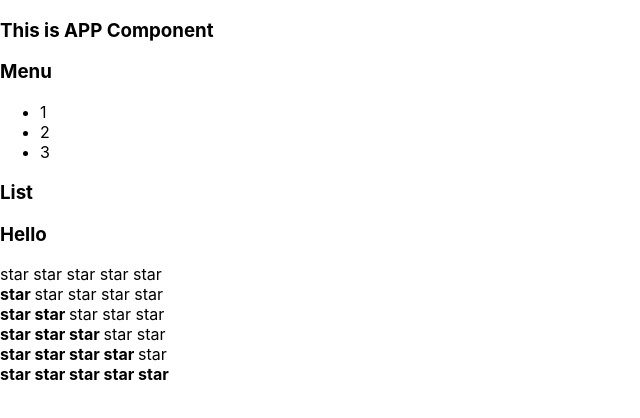
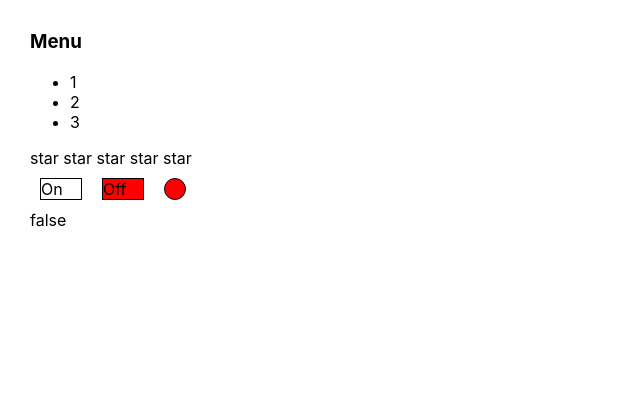
Before and after one commit to AlexandrIvanov1/react-ts, a React (Create React App) app: page / in a window 1280 px wide. Shown: the top 418 px of the page, without its empty margins (0-640 px from the left). Built offline with nearby package versions, Linux system fonts and the light colour scheme.

Commit message:
Add useState

```diff
--- a/src/App.tsx
+++ b/src/App.tsx
@@ -1,26 +1,43 @@
-import React from 'react';
+import React, {useState} from 'react';
 import './App.css';
-import {Accordion} from "./components/Accordion";
-import {Rating} from "./components/Rating";
+import {Accordion} from "./components/Accordion/Accordion";
+import {Rating, RatingValueType} from "./components/Rating/Rating";
+import {UncontrolledOnOff} from "./components/UncontrolledOnOff/UncontrolledOnOff";
+import {UncontrolledAccordion} from "./components/UncontrolledAccordion/UncontrolledAccordion";
+import {UncontrolledRating} from "./components/UncontrolledRating/UncontrolledRating";
+import {OnOff} from "./components/OnOff/OnOff";
 
 type AppTitleType = {
     title: string
 }
 
 function App() {
+
     console.log('App rendered')
+
+    let [ratingValue, setRatingValue] = useState<RatingValueType>(0)
+
+    let[collapsed, setCollapsed] = useState(false)
+
+    let [on, setOn] = useState(false)
+
     return (
-        <div>
-            <AppTitle title={'This is APP Component'}/>
-            <Accordion title={'Menu'} collapsed={false}/>
-            <Accordion title={'List'} collapsed={true}/>
-            <AppTitle title={'Hello'}/>
-            <Rating value={0}/>
-            <Rating value={1}/>
-            <Rating value={2}/>
-            <Rating value={3}/>
-            <Rating value={4}/>
-            <Rating value={5}/>
+        <div style={{margin: '30px'}}>
+            {/*<AppTitle title={'This is APP Component'}/>*/}
+            <Accordion title={'Menu'} collapsed={collapsed} setCollapsed={setCollapsed}/>
+            {/*<Accordion title={'List'} collapsed={true}/>*/}
+            {/*<AppTitle title={'Hello'}/>*/}
+            <Rating value={ratingValue} setRating={setRatingValue}/>
+            {/*<Rating value={1}/>*/}
+            {/*<Rating value={2}/>*/}
+            {/*<Rating value={3}/>*/}
+            {/*<Rating value={4}/>*/}
+            {/*<Rating value={5}/>*/}
+            <UncontrolledOnOff setOn={setOn}/> {on.toString()}
+            {/*<UncontrolledOnOff />*/}
+            {/*<UncontrolledAccordion title={'Menu'}/>*/}
+            {/*<UncontrolledRating/>*/}
+            {/*<OnOff on={on} setOn={setOn}/>*/}
         </div>
     );
 }
--- a/src/components/Accordion.tsx
+++ b/src/components/Accordion/Accordion.tsx
@@ -3,17 +3,20 @@ import React from "react";
 type AccordionType = {
     title: string
     collapsed: boolean
+    setCollapsed: (collapsed: boolean) => void
 }
 
 type AccordionTitleType = {
     title: string
+    collapsed: boolean
+    setCollapsed: (collapsed: boolean) => void
 }
 
 export function Accordion(props: AccordionType) {
     console.log('Accordion rendered')
     return (
         <div>
-            <AccordionTitle title={props.title}/>
+            <AccordionTitle title={props.title} collapsed={props.collapsed} setCollapsed={props.setCollapsed}/>
             {props.collapsed ? '' : <AccordionBody/>}
         </div>
     )
@@ -22,7 +25,7 @@ export function Accordion(props: AccordionType) {
 function AccordionTitle(props: AccordionTitleType) {
     console.log('AccordionTitle rendered')
     return (
-        <h3>{props.title}</h3>
+        <h3 onClick={() => props.setCollapsed(!props.collapsed)}>{props.title}</h3>
     )
 }
 
--- a/src/components/Rating.tsx
+++ /dev/null
@@ -1,27 +0,0 @@
-import React from "react";
-
-type StarPropsType = {
-    selected: boolean
-}
-
-type RatingPropsType = {
-    value: number
-}
-
-export function Rating(props: RatingPropsType) {
-    console.log('Rating rendered')
-    return (
-        <div>
-            <Star selected={props.value > 0}/>
-            <Star selected={props.value > 1}/>
-            <Star selected={props.value > 2}/>
-            <Star selected={props.value > 3}/>
-            <Star selected={props.value > 4}/>
-        </div>
-    )
-}
-
-function Star(props: StarPropsType) {
-    console.log('Star rendered')
-    return props.selected ? <span><b>star </b></span> : <span>star </span>
-}
--- /dev/null
+++ b/src/components/Rating/Rating.tsx
@@ -0,0 +1,34 @@
+import React from "react";
+
+export type RatingValueType =  0 | 1 | 2 | 3 | 4 | 5
+
+type RatingPropsType = {
+    value:  RatingValueType
+    setRating: (value: RatingValueType) => void
+}
+
+export function Rating(props: RatingPropsType) {
+    console.log('Rating rendered')
+    return (
+        <div>
+            <Star selected={props.value > 0} setRating={props.setRating} value={1}/>
+            <Star selected={props.value > 1} setRating={props.setRating} value={2}/>
+            <Star selected={props.value > 2} setRating={props.setRating} value={3}/>
+            <Star selected={props.value > 3} setRating={props.setRating} value={4}/>
+            <Star selected={props.value > 4} setRating={props.setRating} value={5}/>
+        </div>
+    )
+}
+
+type StarPropsType = {
+    selected: boolean
+    setRating: (value: RatingValueType) => void
+    value: RatingValueType
+}
+
+function Star(props: StarPropsType) {
+    console.log('Star rendered')
+    return <span onClick={() => props.setRating(props.value)}>
+        {props.selected ? <b>star </b> : 'star '}
+    </span>
+}
```
